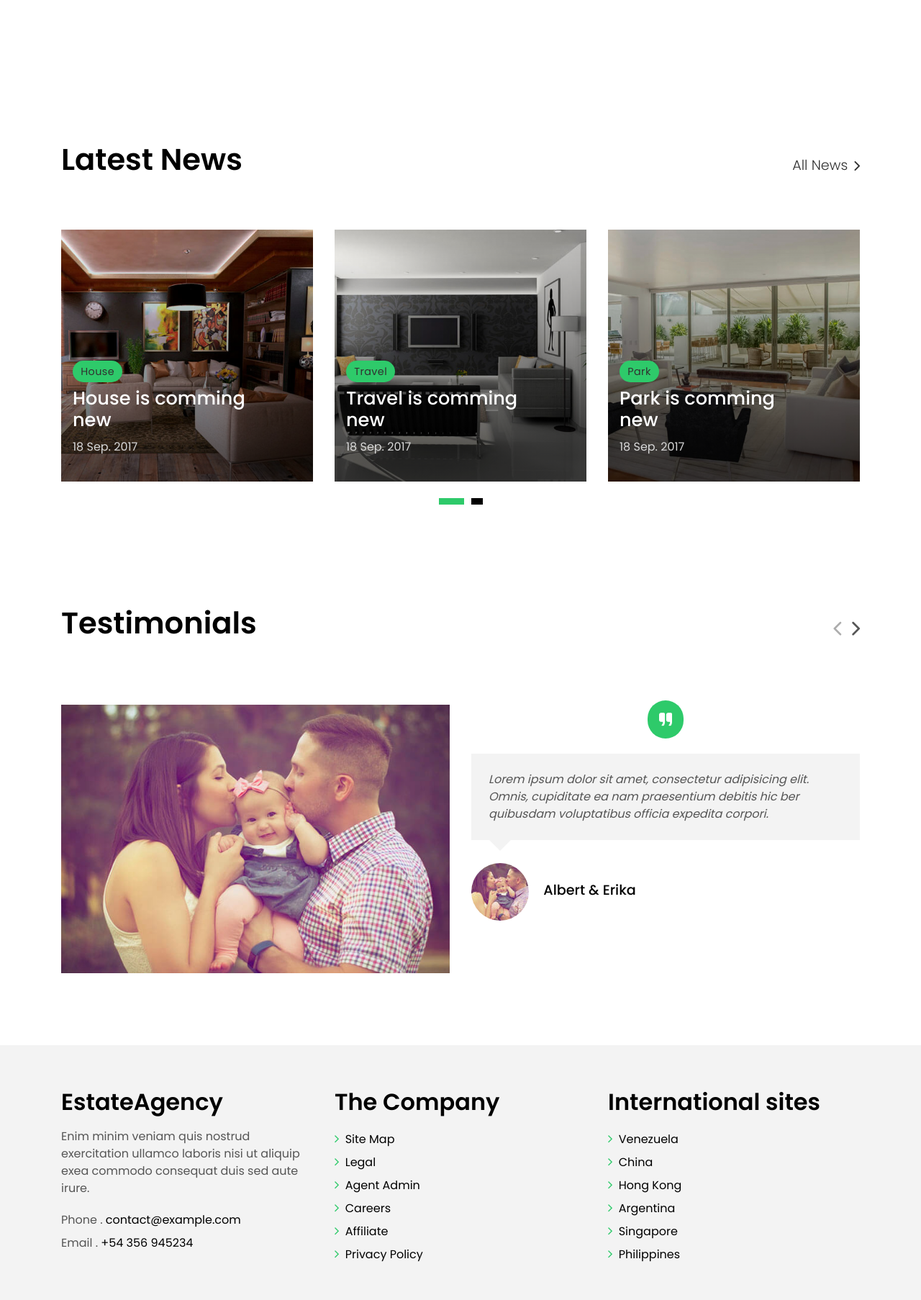
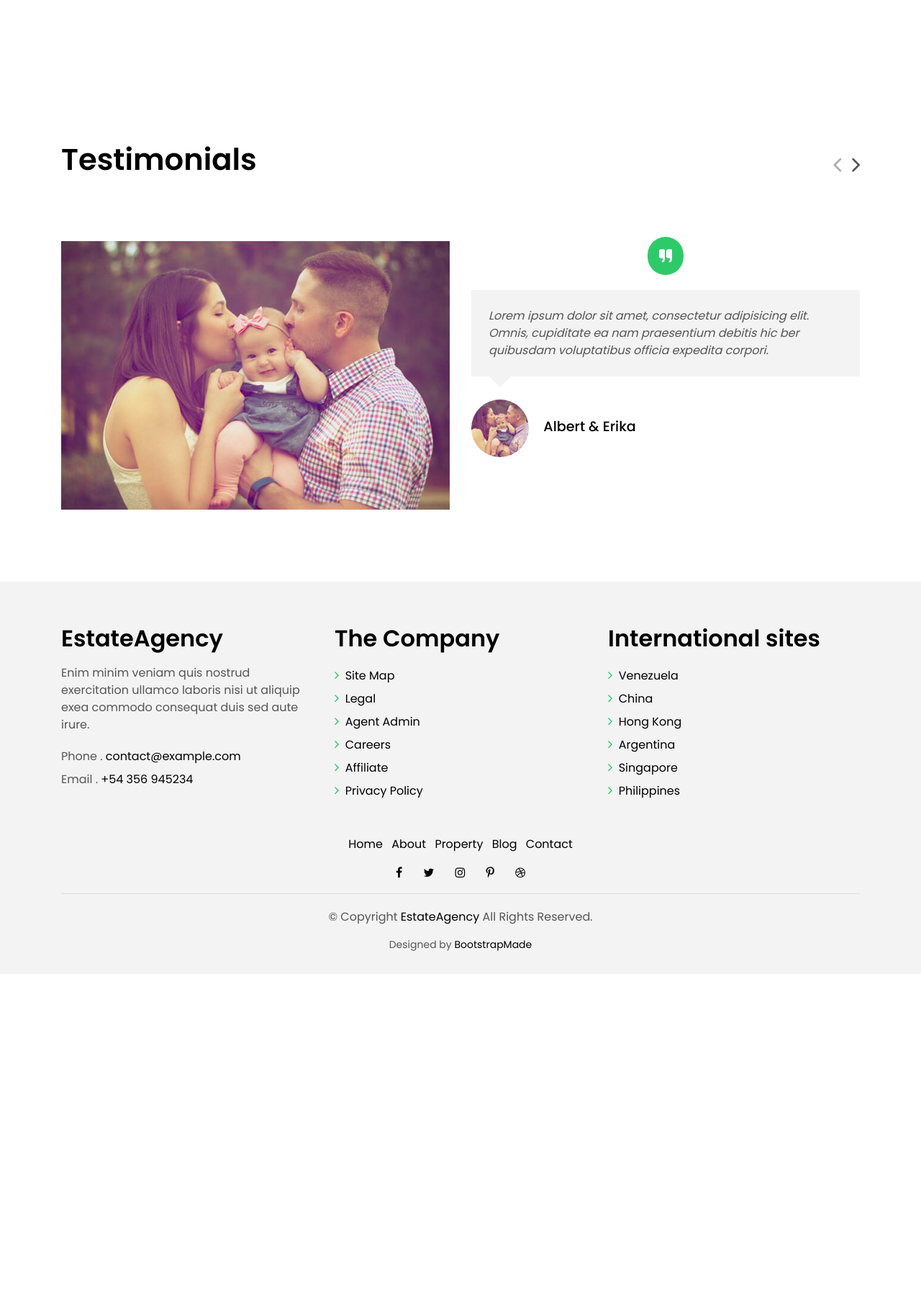
Before and after one commit to amirqa1381/Realestate, a Django app: page / in a window 1280 px wide. Shown: the part 1795-3601 px from the top of the page at 72% size. After the commit the page ends 3116 px from the top, so only its background shows below. Run offline with Django 5.2, Linux system fonts and the light colour scheme; data that the repository does not hold is empty; some libraries are stand-ins or nearby versions.

Commit message:
deleted the news part from the html code

```diff
--- a/main/templates/main/index.html
+++ b/main/templates/main/index.html
@@ -337,121 +337,6 @@
     </section>
     <!--/ Agents End /-->
 
-    <!--/ News Star /-->
-    <section class="section-news section-t8">
-        <div class="container">
-            <div class="row">
-                <div class="col-md-12">
-                    <div class="title-wrap d-flex justify-content-between">
-                        <div class="title-box">
-                            <h2 class="title-a">Latest News</h2>
-                        </div>
-                        <div class="title-link">
-                            <a href="blog-grid.html">All News
-                                <span class="ion-ios-arrow-forward"></span>
-                            </a>
-                        </div>
-                    </div>
-                </div>
-            </div>
-            <div id="new-carousel" class="owl-carousel owl-theme">
-                <div class="carousel-item-c">
-                    <div class="card-box-b card-shadow news-box">
-                        <div class="img-box-b">
-                            <img src="static/img/post-2.jpg" alt="" class="img-b img-fluid">
-                        </div>
-                        <div class="card-overlay">
-                            <div class="card-header-b">
-                                <div class="card-category-b">
-                                    <a href="#" class="category-b">House</a>
-                                </div>
-                                <div class="card-title-b">
-                                    <h2 class="title-2">
-                                        <a href="blog-single.html">House is comming
-                                            <br> new</a>
-                                    </h2>
-                                </div>
-                                <div class="card-date">
-                                    <span class="date-b">18 Sep. 2017</span>
-                                </div>
-                            </div>
-                        </div>
-                    </div>
-                </div>
-                <div class="carousel-item-c">
-                    <div class="card-box-b card-shadow news-box">
-                        <div class="img-box-b">
-                            <img src="static/img/post-5.jpg" alt="" class="img-b img-fluid">
-                        </div>
-                        <div class="card-overlay">
-                            <div class="card-header-b">
-                                <div class="card-category-b">
-                                    <a href="#" class="category-b">Travel</a>
-                                </div>
-                                <div class="card-title-b">
-                                    <h2 class="title-2">
-                                        <a href="blog-single.html">Travel is comming
-                                            <br> new</a>
-                                    </h2>
-                                </div>
-                                <div class="card-date">
-                                    <span class="date-b">18 Sep. 2017</span>
-                                </div>
-                            </div>
-                        </div>
-                    </div>
-                </div>
-                <div class="carousel-item-c">
-                    <div class="card-box-b card-shadow news-box">
-                        <div class="img-box-b">
-                            <img src="static/img/post-7.jpg" alt="" class="img-b img-fluid">
-                        </div>
-                        <div class="card-overlay">
-                            <div class="card-header-b">
-                                <div class="card-category-b">
-                                    <a href="#" class="category-b">Park</a>
-                                </div>
-                                <div class="card-title-b">
-                                    <h2 class="title-2">
-                                        <a href="blog-single.html">Park is comming
-                                            <br> new</a>
-                                    </h2>
-                                </div>
-                                <div class="card-date">
-                                    <span class="date-b">18 Sep. 2017</span>
-                                </div>
-                            </div>
-                        </div>
-                    </div>
-                </div>
-                <div class="carousel-item-c">
-                    <div class="card-box-b card-shadow news-box">
-                        <div class="img-box-b">
-                            <img src="static/img/post-3.jpg" alt="" class="img-b img-fluid">
-                        </div>
-                        <div class="card-overlay">
-                            <div class="card-header-b">
-                                <div class="card-category-b">
-                                    <a href="#" class="category-b">Travel</a>
-                                </div>
-                                <div class="card-title-b">
-                                    <h2 class="title-2">
-                                        <a href="#">Travel is comming
-                                            <br> new</a>
-                                    </h2>
-                                </div>
-                                <div class="card-date">
-                                    <span class="date-b">18 Sep. 2017</span>
-                                </div>
-                            </div>
-                        </div>
-                    </div>
-                </div>
-            </div>
-        </div>
-    </section>
-    <!--/ News End /-->
-
     <!--/ Testimonials Star /-->
     <section class="section-testimonials section-t8 nav-arrow-a">
         <div class="container">
```
